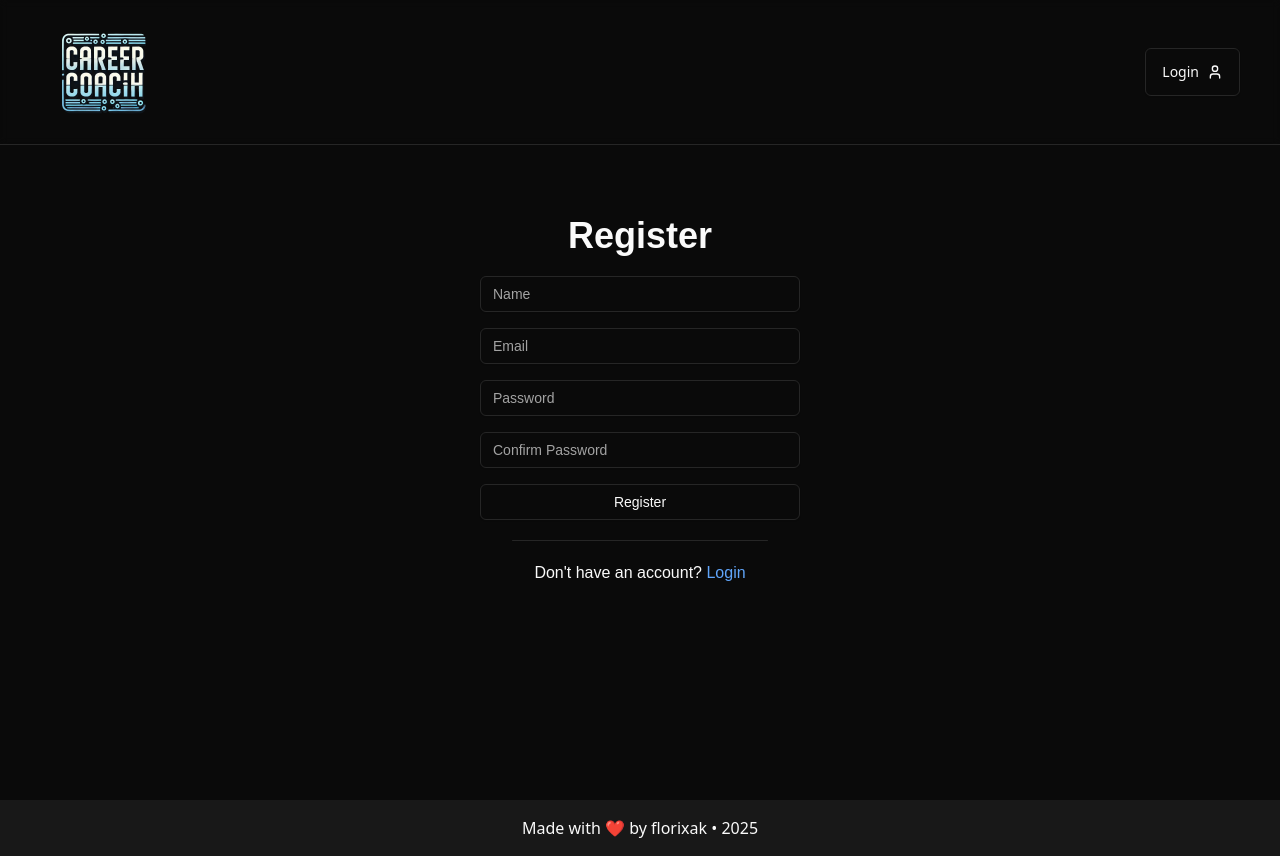
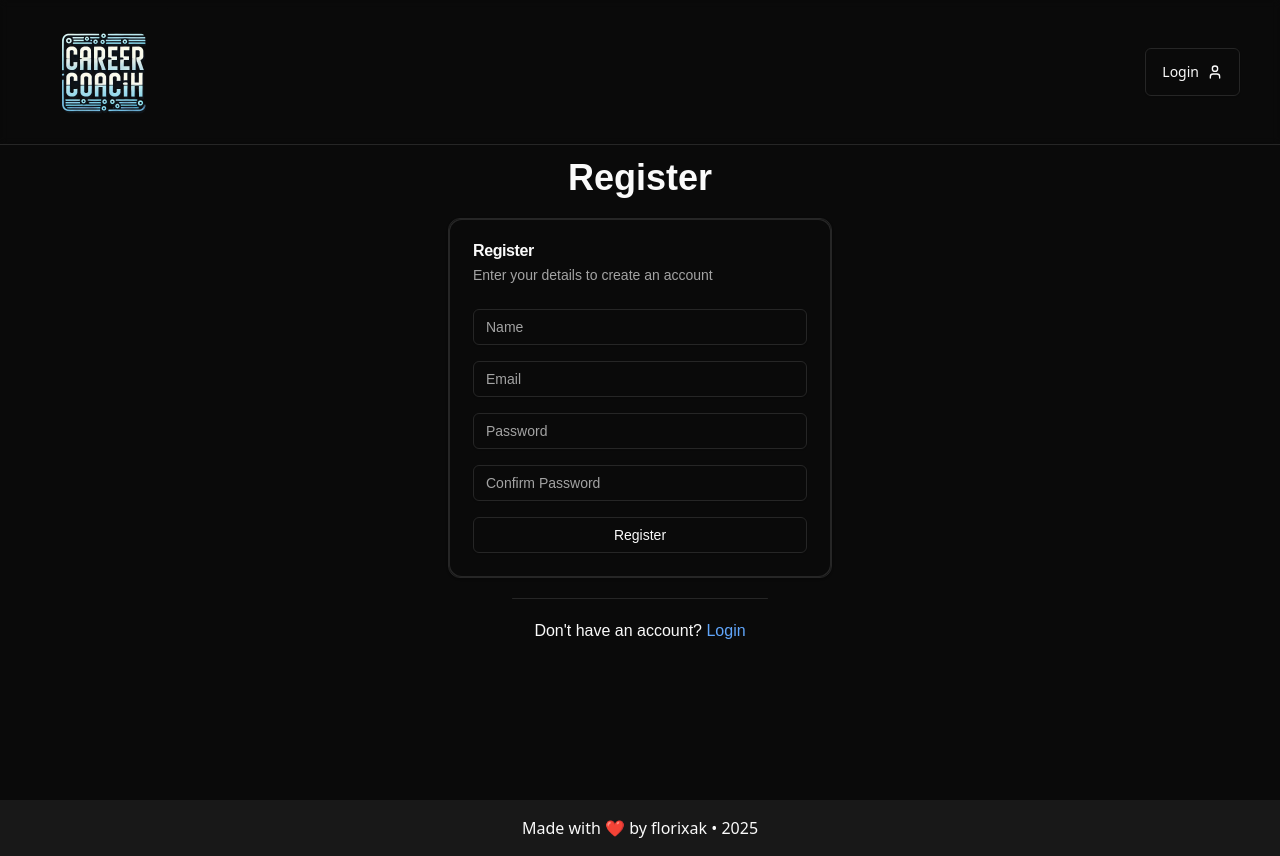
Before and after one commit to florixak/career-coach, a Next.js app: page /register in a window 1280 px wide. Built offline with nearby package versions, Linux system fonts and the light colour scheme; no server answers; a web font is replaced by a local one.

Commit message:
Install card and magic-card

```diff
--- a/components/forms/LoginForm.tsx
+++ b/components/forms/LoginForm.tsx
@@ -5,8 +5,18 @@ import { Input } from "../ui/input";
 import { Button } from "../ui/button";
 import { useRouter, useSearchParams } from "next/navigation";
 import toast from "react-hot-toast";
+import { MagicCard } from "../magicui/magic-card";
+import {
+  Card,
+  CardContent,
+  CardDescription,
+  CardHeader,
+  CardTitle,
+} from "@/components/ui/card";
+import { useTheme } from "next-themes";
 
 const LoginForm = () => {
+  const theme = useTheme();
   const searchParams = useSearchParams();
   const router = useRouter();
   const handleSubmit = async (e: React.FormEvent<HTMLFormElement>) => {
@@ -27,16 +37,30 @@ const LoginForm = () => {
     }
   };
   return (
-    <form
-      onSubmit={handleSubmit}
-      className="flex flex-col gap-4 w-full max-w-xs"
+    <Card className="w-full max-w-sm">
+      <MagicCard
+        gradientColor={theme.systemTheme === "dark" ? "#262626" : "#D9D9D955"}
+        gradientFrom="#ffffff"
+        gradientTo="#ffffff"
+        gradientOpacity={0.4}
       >
+        <CardHeader>
+          <CardTitle>Login</CardTitle>
+          <CardDescription>
+            Enter your credentials to access your account
+          </CardDescription>
+        </CardHeader>
+        <CardContent>
+          <form onSubmit={handleSubmit} className="flex flex-col gap-4">
             <Input type="text" placeholder="Email" name="email" />
             <Input type="password" placeholder="Password" name="password" />
             <Button variant="outline" type="submit" className="h-9">
               Login
             </Button>
           </form>
+        </CardContent>
+      </MagicCard>
+    </Card>
   );
 };
 
--- a/components/forms/RegisterForm.tsx
+++ b/components/forms/RegisterForm.tsx
@@ -8,8 +8,18 @@ import { register } from "@/action/auth";
 import { z } from "zod";
 import { useRouter } from "next/navigation";
 import toast from "react-hot-toast";
+import { MagicCard } from "../magicui/magic-card";
+import {
+  Card,
+  CardHeader,
+  CardTitle,
+  CardDescription,
+  CardContent,
+} from "../ui/card";
+import { useTheme } from "next-themes";
 
 const RegisterForm = () => {
+  const theme = useTheme();
   const router = useRouter();
   const [errors, setErrors] = useState<Record<string, string>>({});
 
@@ -57,7 +67,21 @@ const RegisterForm = () => {
   });
 
   return (
-    <form action={formAction} className="flex flex-col gap-4 w-full max-w-xs">
+    <Card className="w-full max-w-sm">
+      <MagicCard
+        gradientColor={theme.systemTheme === "dark" ? "#262626" : "#D9D9D955"}
+        gradientFrom="#ffffff"
+        gradientTo="#ffffff"
+        gradientOpacity={0.4}
+      >
+        <CardHeader>
+          <CardTitle>Register</CardTitle>
+          <CardDescription>
+            Enter your details to create an account
+          </CardDescription>
+        </CardHeader>
+        <CardContent>
+          <form action={formAction} className="flex flex-col gap-4 w-full">
             <div>
               <Input type="text" placeholder="Name" name="fullName" required />
               {errors.fullName && (
@@ -89,7 +113,9 @@ const RegisterForm = () => {
                 required
               />
               {errors.confirmPassword && (
-          <span className="text-red-500 text-sm">{errors.confirmPassword}</span>
+                <span className="text-red-500 text-sm">
+                  {errors.confirmPassword}
+                </span>
               )}
             </div>
 
@@ -102,6 +128,9 @@ const RegisterForm = () => {
               Register
             </Button>
           </form>
+        </CardContent>
+      </MagicCard>
+    </Card>
   );
 };
 
--- /dev/null
+++ b/components/magicui/magic-card.tsx
@@ -0,0 +1,108 @@
+"use client";
+
+import { motion, useMotionTemplate, useMotionValue } from "motion/react";
+import React, { useCallback, useEffect, useRef } from "react";
+
+import { cn } from "@/lib/utils";
+
+interface MagicCardProps {
+  children?: React.ReactNode;
+  className?: string;
+  gradientSize?: number;
+  gradientColor?: string;
+  gradientOpacity?: number;
+  gradientFrom?: string;
+  gradientTo?: string;
+}
+
+export function MagicCard({
+  children,
+  className,
+  gradientSize = 200,
+  gradientColor = "#262626",
+  gradientOpacity = 0.8,
+  gradientFrom = "#9E7AFF",
+  gradientTo = "#FE8BBB",
+}: MagicCardProps) {
+  const cardRef = useRef<HTMLDivElement>(null);
+  const mouseX = useMotionValue(-gradientSize);
+  const mouseY = useMotionValue(-gradientSize);
+
+  const handleMouseMove = useCallback(
+    (e: MouseEvent) => {
+      if (cardRef.current) {
+        const { left, top } = cardRef.current.getBoundingClientRect();
+        const clientX = e.clientX;
+        const clientY = e.clientY;
+        mouseX.set(clientX - left);
+        mouseY.set(clientY - top);
+      }
+    },
+    [mouseX, mouseY]
+  );
+
+  const handleMouseOut = useCallback(
+    (e: MouseEvent) => {
+      if (!e.relatedTarget) {
+        document.removeEventListener("mousemove", handleMouseMove);
+        mouseX.set(-gradientSize);
+        mouseY.set(-gradientSize);
+      }
+    },
+    [handleMouseMove, mouseX, gradientSize, mouseY]
+  );
+
+  const handleMouseEnter = useCallback(() => {
+    document.addEventListener("mousemove", handleMouseMove);
+    mouseX.set(-gradientSize);
+    mouseY.set(-gradientSize);
+  }, [handleMouseMove, mouseX, gradientSize, mouseY]);
+
+  useEffect(() => {
+    document.addEventListener("mousemove", handleMouseMove);
+    document.addEventListener("mouseout", handleMouseOut);
+    document.addEventListener("mouseenter", handleMouseEnter);
+
+    return () => {
+      document.removeEventListener("mousemove", handleMouseMove);
+      document.removeEventListener("mouseout", handleMouseOut);
+      document.removeEventListener("mouseenter", handleMouseEnter);
+    };
+  }, [handleMouseEnter, handleMouseMove, handleMouseOut]);
+
+  useEffect(() => {
+    mouseX.set(-gradientSize);
+    mouseY.set(-gradientSize);
+  }, [gradientSize, mouseX, mouseY]);
+
+  return (
+    <div
+      ref={cardRef}
+      className={cn("group relative rounded-[inherit]", className)}
+    >
+      <motion.div
+        className="pointer-events-none absolute inset-0 rounded-[inherit] bg-border duration-300 group-hover:opacity-100"
+        style={{
+          background: useMotionTemplate`
+          radial-gradient(${gradientSize}px circle at ${mouseX}px ${mouseY}px,
+          ${gradientFrom},
+          ${gradientTo},
+          hsl(var(--border)) 100%
+          )
+          `,
+        }}
+      />
+      <div className="absolute inset-px rounded-[inherit] bg-background" />
+      <motion.div
+        className="pointer-events-none absolute inset-px rounded-[inherit] opacity-0 transition-opacity duration-300 group-hover:opacity-100"
+        style={{
+          background: useMotionTemplate`
+            radial-gradient(${gradientSize}px circle at ${mouseX}px ${mouseY}px, ${gradientColor}, transparent 100%)
+          `,
+          opacity: gradientOpacity,
+        }}
+      />
+      <div className="relative">{children}</div>
+    </div>
+  );
+}
--- /dev/null
+++ b/components/ui/card.tsx
@@ -0,0 +1,83 @@
+import * as React from "react";
+
+import { cn } from "@/lib/utils";
+
+const Card = React.forwardRef<
+  HTMLDivElement,
+  React.HTMLAttributes<HTMLDivElement>
+>(({ className, ...props }, ref) => (
+  <div
+    ref={ref}
+    className={cn(
+      "rounded-xl border bg-card text-card-foreground shadow",
+      className
+    )}
+    {...props}
+  />
+));
+Card.displayName = "Card";
+
+const CardHeader = React.forwardRef<
+  HTMLDivElement,
+  React.HTMLAttributes<HTMLDivElement>
+>(({ className, ...props }, ref) => (
+  <div
+    ref={ref}
+    className={cn("flex flex-col space-y-1.5 p-6", className)}
+    {...props}
+  />
+));
+CardHeader.displayName = "CardHeader";
+
+const CardTitle = React.forwardRef<
+  HTMLDivElement,
+  React.HTMLAttributes<HTMLDivElement>
+>(({ className, ...props }, ref) => (
+  <div
+    ref={ref}
+    className={cn("font-semibold leading-none tracking-tight", className)}
+    {...props}
+  />
+));
+CardTitle.displayName = "CardTitle";
+
+const CardDescription = React.forwardRef<
+  HTMLDivElement,
+  React.HTMLAttributes<HTMLDivElement>
+>(({ className, ...props }, ref) => (
+  <div
+    ref={ref}
+    className={cn("text-sm text-muted-foreground", className)}
+    {...props}
+  />
+));
+CardDescription.displayName = "CardDescription";
+
+const CardContent = React.forwardRef<
+  HTMLDivElement,
+  React.HTMLAttributes<HTMLDivElement>
+>(({ className, ...props }, ref) => (
+  <div ref={ref} className={cn("p-6 pt-0", className)} {...props} />
+));
+CardContent.displayName = "CardContent";
+
+const CardFooter = React.forwardRef<
+  HTMLDivElement,
+  React.HTMLAttributes<HTMLDivElement>
+>(({ className, ...props }, ref) => (
+  <div
+    ref={ref}
+    className={cn("flex items-center p-6 pt-0", className)}
+    {...props}
+  />
+));
+CardFooter.displayName = "CardFooter";
+
+export {
+  Card,
+  CardHeader,
+  CardFooter,
+  CardTitle,
+  CardDescription,
+  CardContent,
+};
--- a/package.json
+++ b/package.json
@@ -25,7 +25,7 @@
     "class-variance-authority": "^0.7.1",
     "clsx": "^2.1.1",
     "lucide-react": "^0.474.0",
-    "motion": "^12.4.1",
+    "motion": "^12.5.0",
     "next": "15.1.6",
     "next-themes": "^0.4.4",
     "react": "^19.0.0",
```
Also changed, not shown: 1 other file (tests, documents, lock files or other folders). Lines whose indentation alone changed are shown as unchanged.
